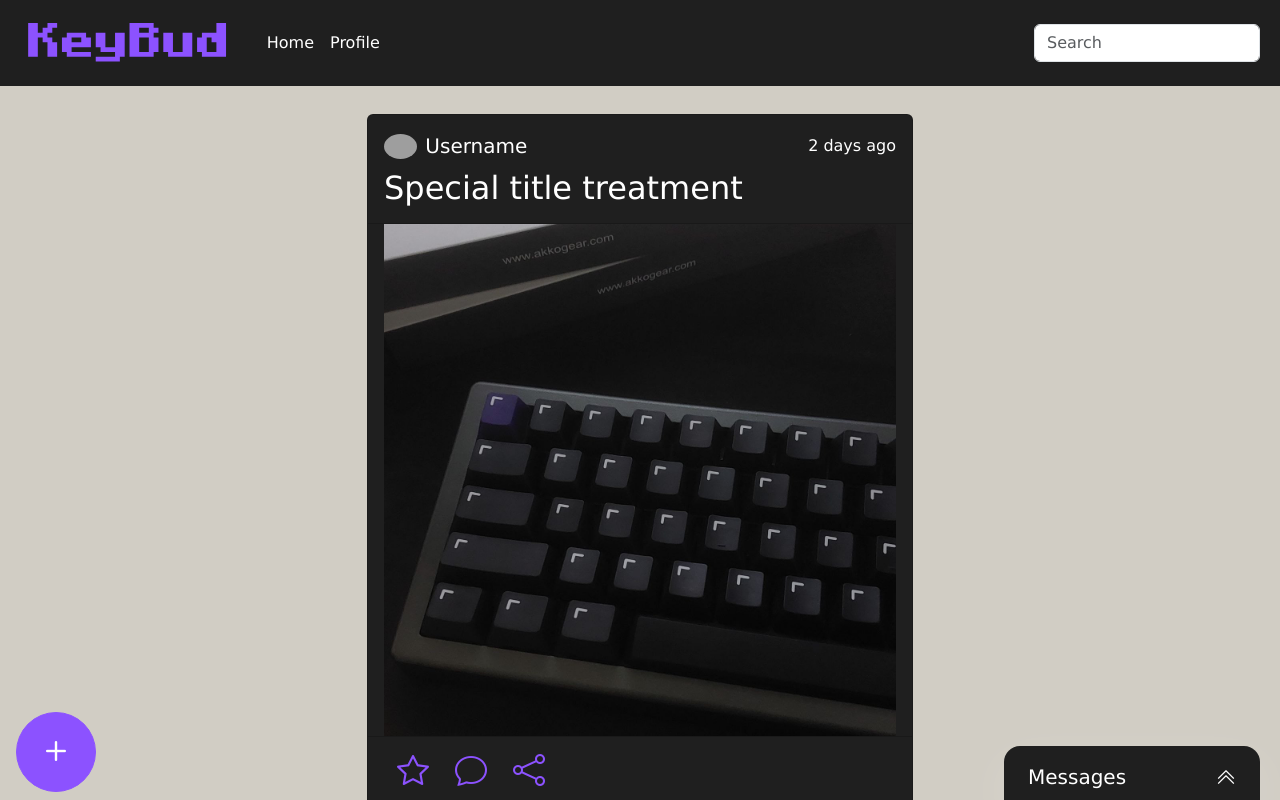
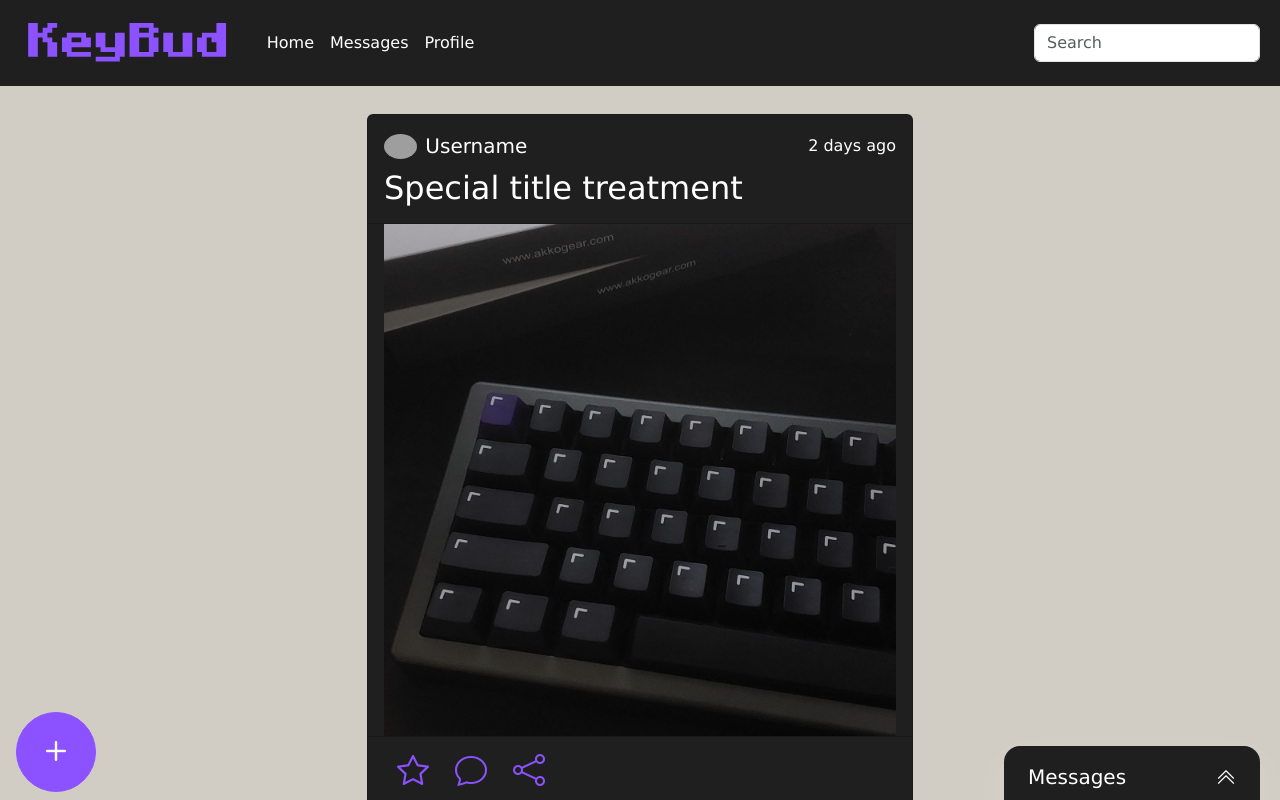
Before and after one commit to jomkv/KeyBud, a React (Create React App) app: page / in a window 1280 px wide. Built offline with nearby package versions, Linux system fonts and the light colour scheme; grey boxes are pictures that could not be loaded; a web font is replaced by a local one.

Commit message:
feat: messages page setup

```diff
--- a/src/App.tsx
+++ b/src/App.tsx
@@ -8,6 +8,7 @@ import Login from "./pages/Login";
 import Register from "./pages/Register";
 import Profile from "./pages/Profile";
 import CreatePost from "./pages/CreatePost";
+import Messages from "./pages/Messages";
 
 function App() {
   return (
@@ -21,6 +22,7 @@ function App() {
           <Route path="/login" element={<Login />} />
           <Route path="/signup" element={<Register />} />
           <Route path="/post" element={<Post />} />
+          <Route path="/messages" element={<Messages />} />
           <Route path="/profile" element={<Profile />} />
           <Route path="/create-post" element={<CreatePost />} />
         </Routes>
--- a/src/components/NavbarComponent.tsx
+++ b/src/components/NavbarComponent.tsx
@@ -20,7 +20,12 @@ function NavbarComponent() {
         <Navbar.Brand href="/">
           <img alt="logo" src="/images/Final Logo.svg" height={60} />
         </Navbar.Brand>
-        <Navbar.Toggle aria-controls="navbarScroll" />
+        <Navbar.Toggle
+          aria-controls="navbarScroll"
+          style={{
+            color: "white",
+          }}
+        />
         <Navbar.Collapse id="navbarScroll">
           <Nav
             className="me-auto my-2 my-lg-0"
@@ -34,6 +39,14 @@ function NavbarComponent() {
               }}
             >
               Home
+            </Nav.Link>
+            <Nav.Link
+              href="/messages"
+              style={{
+                color: "white",
+              }}
+            >
+              Messages
             </Nav.Link>
             <Nav.Link
               href="/profile"
--- /dev/null
+++ b/src/pages/Messages.tsx
@@ -0,0 +1,15 @@
+import { Container } from "react-bootstrap";
+
+import NavbarComponent from "../components/NavbarComponent";
+
+function Messages() {
+  return (
+    <div className="bg-light">
+      <NavbarComponent />
+
+      <Container className="mb-3">Messages</Container>
+    </div>
+  );
+}
+
+export default Messages;
```
